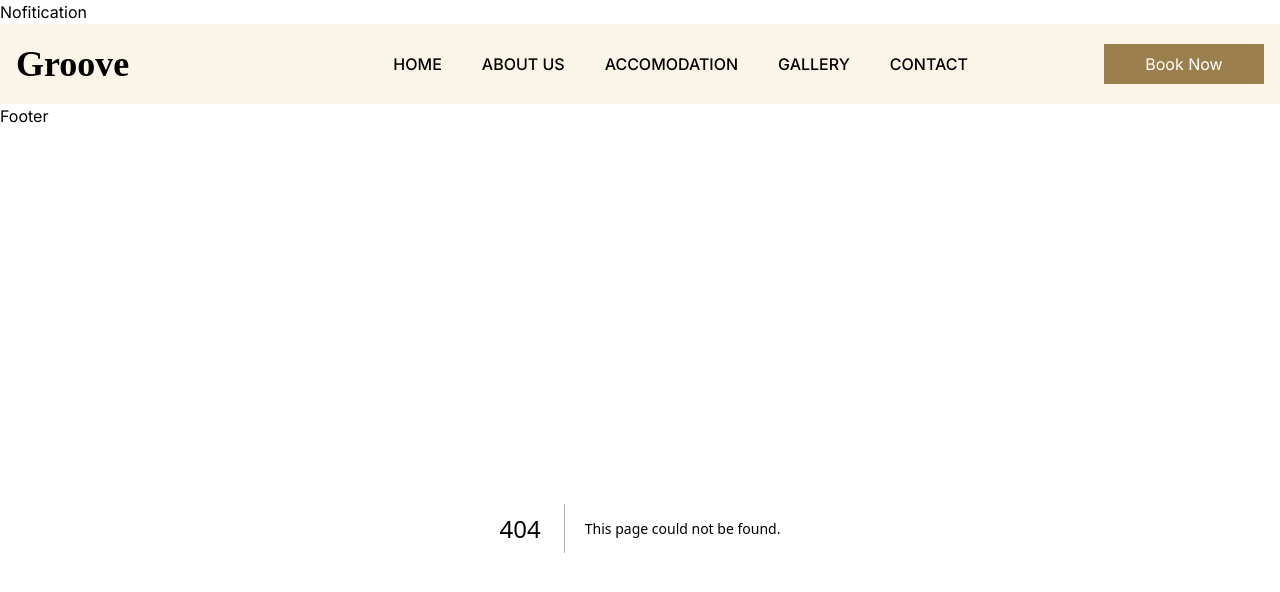
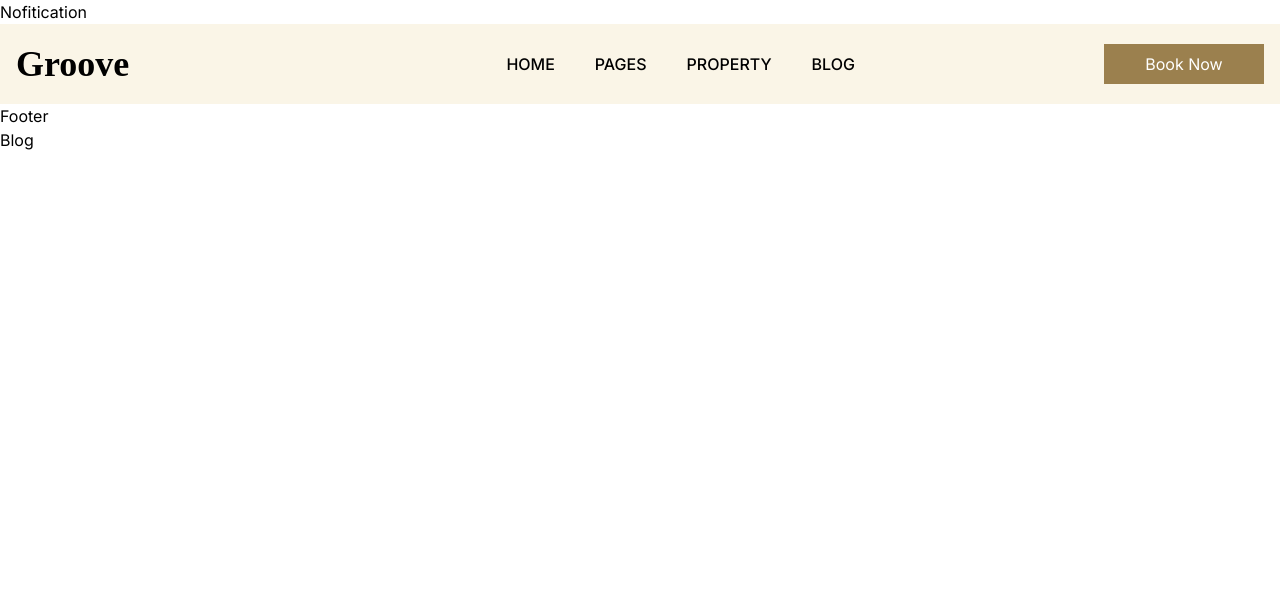
Before and after one commit to Richson-Tech/mega-home, a Next.js app: page /Blog in a window 1280 px wide. Before the commit this address had no page. Shown: the top 592 px of the page. Built offline with nearby package versions, Linux system fonts and the light colour scheme.

Commit message:
navbar updates

```diff
--- /dev/null
+++ b/src/app/Blog/page.jsx
@@ -0,0 +1,9 @@
+import React from 'react'
+
+const Blog = () => {
+  return (
+    <div>Blog</div>
+  )
+}
+
+export default Blog
--- /dev/null
+++ b/src/app/Pages/page.jsx
@@ -0,0 +1,9 @@
+import React from 'react'
+
+const Pages = () => {
+  return (
+    <div>Pags</div>
+  )
+}
+
+export default Pages
--- /dev/null
+++ b/src/app/Property/page.jsx
@@ -0,0 +1,9 @@
+import React from 'react'
+
+const Property = () => {
+  return (
+    <div>Property</div>
+  )
+}
+
+export default Property
--- a/src/app/cart/page.tsx
+++ /dev/null
@@ -1,9 +0,0 @@
-import React from 'react'
-
-const cart = () => {
-  return (
-    <div>cart</div>
-  )
-}
-
-export default cart
--- a/src/app/login/page.jsx
+++ /dev/null
@@ -1,9 +0,0 @@
-import React from 'react'
-
-const LoginPage = () => {
-  return (
-    <div>LoginPage</div>
-  )
-}
-
-export default LoginPage
--- a/src/data/data.js
+++ b/src/data/data.js
@@ -6,25 +6,19 @@ const links = [
     },
     {
         id: 2,
-        title: "ABOUT US",
-        url: "/about"
+        title: "PAGES",
+        url: "/Pages"
     },
     {
         id: 3,
-        title: "ACCOMODATION",
-        url: "/accomodation"
+        title: "PROPERTY",
+        url: "/Property"
     },
     {
         id: 4,
-        title: "GALLERY",
-        url: "/gallery"
-    },
-    {
-        id: 5,
-        title: "CONTACT",
-        url: "/contact"
+        title: "BLOG",
+        url: "/Blog"
     }
-
 ]
 
 export default links
--- a/tsconfig.json
+++ b/tsconfig.json
@@ -22,6 +22,6 @@
       "@/*": ["./src/*"]
     }
   },
-  "include": ["next-env.d.ts", "**/*.ts", "**/*.tsx", ".next/types/**/*.ts", "src/app/login/page.jsx"],
+  "include": ["next-env.d.ts", "**/*.ts", "**/*.tsx", ".next/types/**/*.ts", "src/app/Pages/page.jsx"],
   "exclude": ["node_modules"]
 }
```
